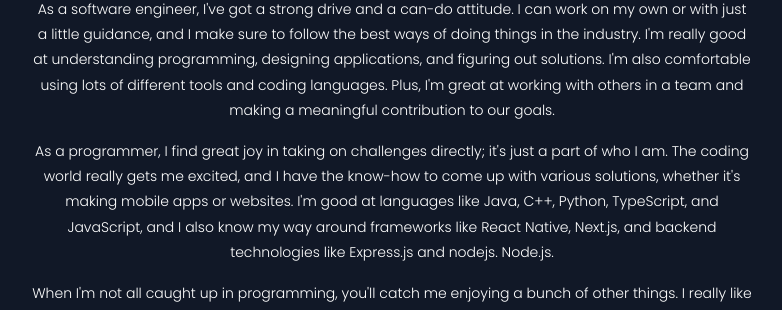
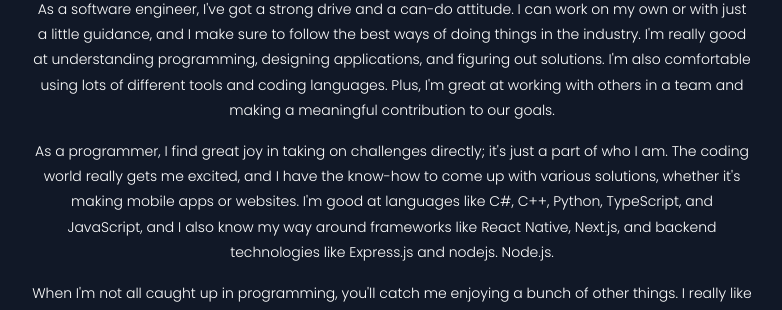
Before and after one commit to Maphari/maphari-folio, a Next.js app: page / in a window 1280 px wide. Shown: the part 935-1245 px from the top of the page, without its empty margins (248-1030 px from the left). Built offline with nearby package versions, Linux system fonts and the light colour scheme.

Commit message:
Update About.tsx

```diff
--- a/app/about-section/About.tsx
+++ b/app/about-section/About.tsx
@@ -53,7 +53,7 @@ export const About: () => React.JSX.Element = () => {
         it&apos;s just a part of who I am. The coding world really gets me
         excited, and I have the know-how to come up with various solutions,
         whether it&apos;s making mobile apps or websites. I&apos;m good at
-        languages like Java, C++, Python, TypeScript, and JavaScript, and I also
+        languages like C#, C++, Python, TypeScript, and JavaScript, and I also
         know my way around frameworks like React Native, Next.js, and backend
         technologies like Express.js and nodejs. Node.js.
       </motion.p>
```
